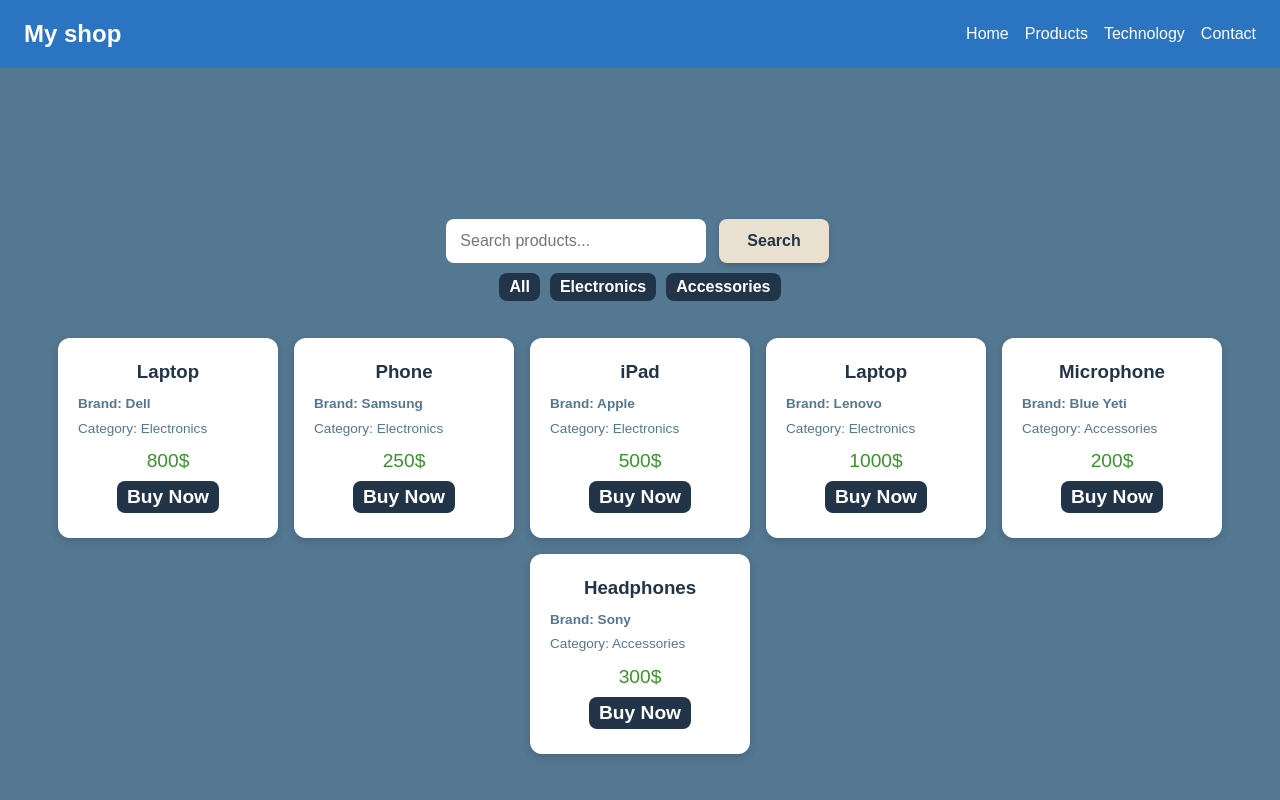
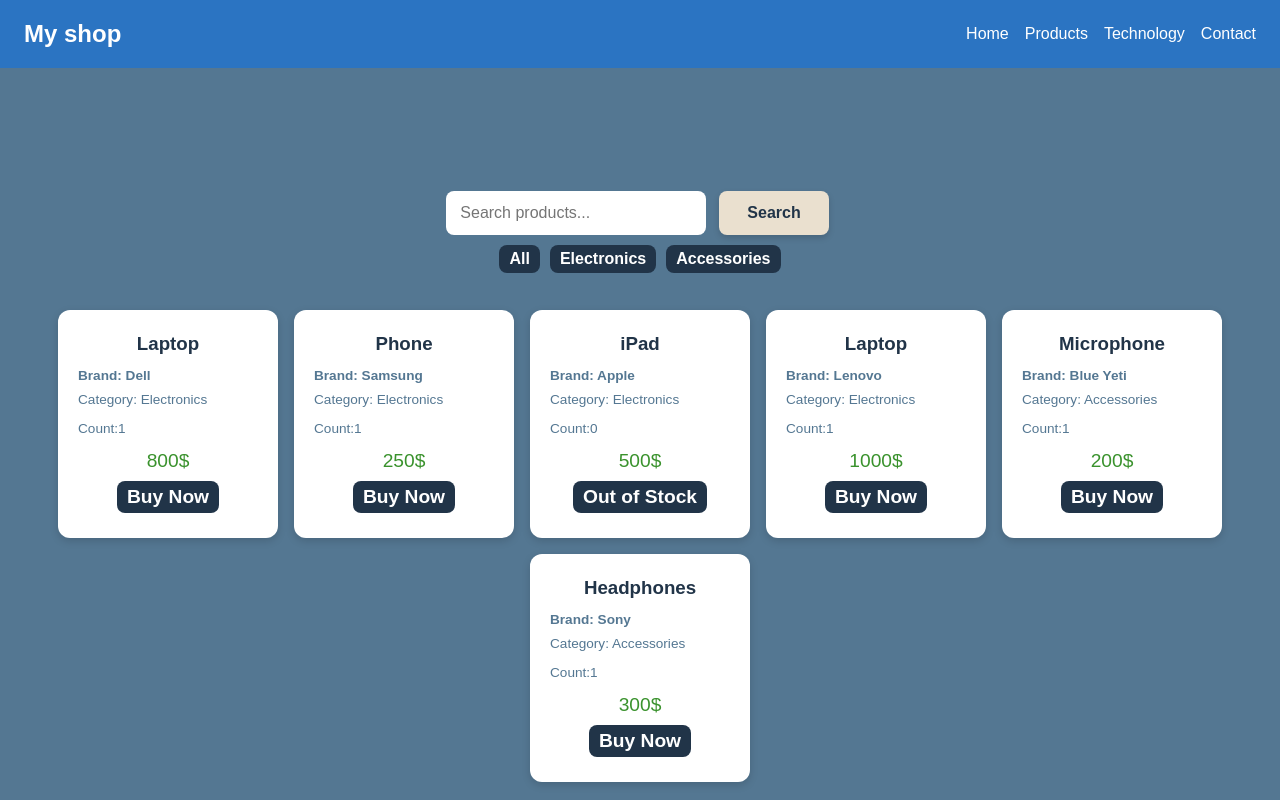
Before and after one commit to Lolderter/Shop, a React (Vite) app: page / in a window 1280 px wide. Shown: the top 800 px of the page. Built offline with nearby package versions, Linux system fonts and the light colour scheme.

Commit message:
ternary operator on buy button

```diff
--- a/src/Hero.jsx
+++ b/src/Hero.jsx
@@ -14,42 +14,48 @@
       name: "Laptop",
       brand: "Dell",
       category: "Electronics",
-      price: "800$"
+      price: "800$",
+      count:1
     },
     {
       id: 2,
       name: "Phone",
       brand: "Samsung",
       category: "Electronics",
-      price: "250$"
+      price: "250$",
+      count:1
     },
     {
       id: 4,
       name: "iPad",
       brand: "Apple",
       category: "Electronics",
-      price: "500$"
+      price: "500$",
+      count:0
     },
     {
       id: 5,
       name: "Laptop",
       brand: "Lenovo",
       category: "Electronics",
-      price: "1000$"
+      price: "1000$",
+      count:1
     },
     {
       id: 6,
       name: "Microphone",
       brand: "Blue Yeti",
       category: "Accessories",
-      price: "200$"
+      price: "200$",
+      count:1
     },
     {
       id: 7,
       name: "Headphones",
       brand: "Sony",
       category: "Accessories",
-      price: "300$"
+      price: "300$",
+      count:1
     },
   ];
 
@@ -58,6 +64,7 @@
   const filteredProducts = products
     .filter((p) => selectedCategory === "All" || p.category === selectedCategory)
     .filter((p) => p.name.toLowerCase().includes(query.toLowerCase()));
+
 
   return (
     <div className="hero">
@@ -95,10 +102,15 @@
             <h3 className="product-name">{product.name}</h3>
             <p className="product-brand">Brand: {product.brand}</p>
             <p className="product-category">Category: {product.category}</p>
+            <p className="product-category"> Count:{product.count}</p>
             <p className="product-price">{product.price}</p>
+
             <p className="product-price">
-              <button onClick={handleClick}>Buy Now</button>
+              <button disabled={product.count === 0} onClick={handleClick}>
+                {product.count === 0 ? "Out of Stock" : "Buy Now"}
+              </button>
             </p>
+
           </div>
         ))}
       </div>
```
